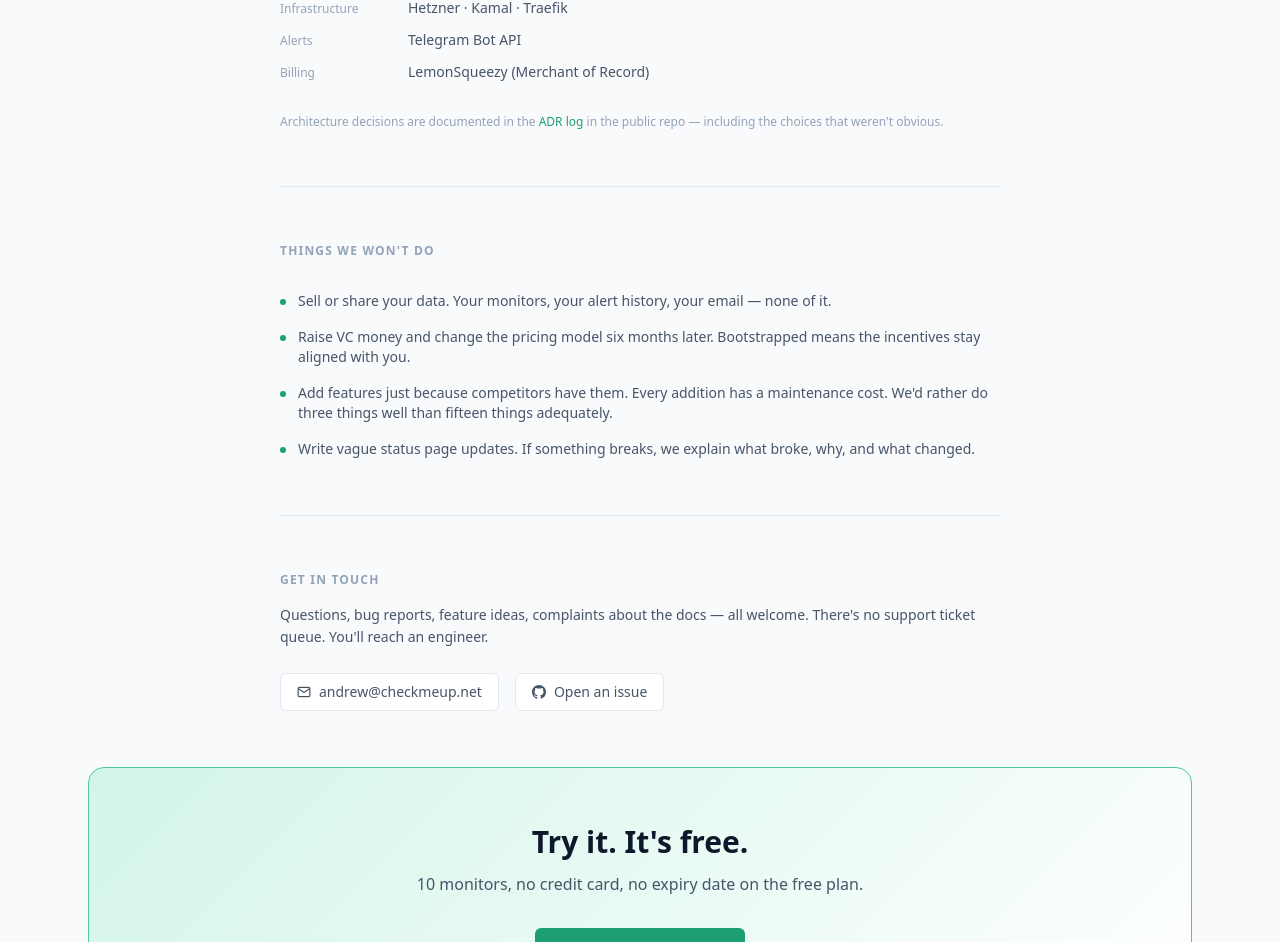
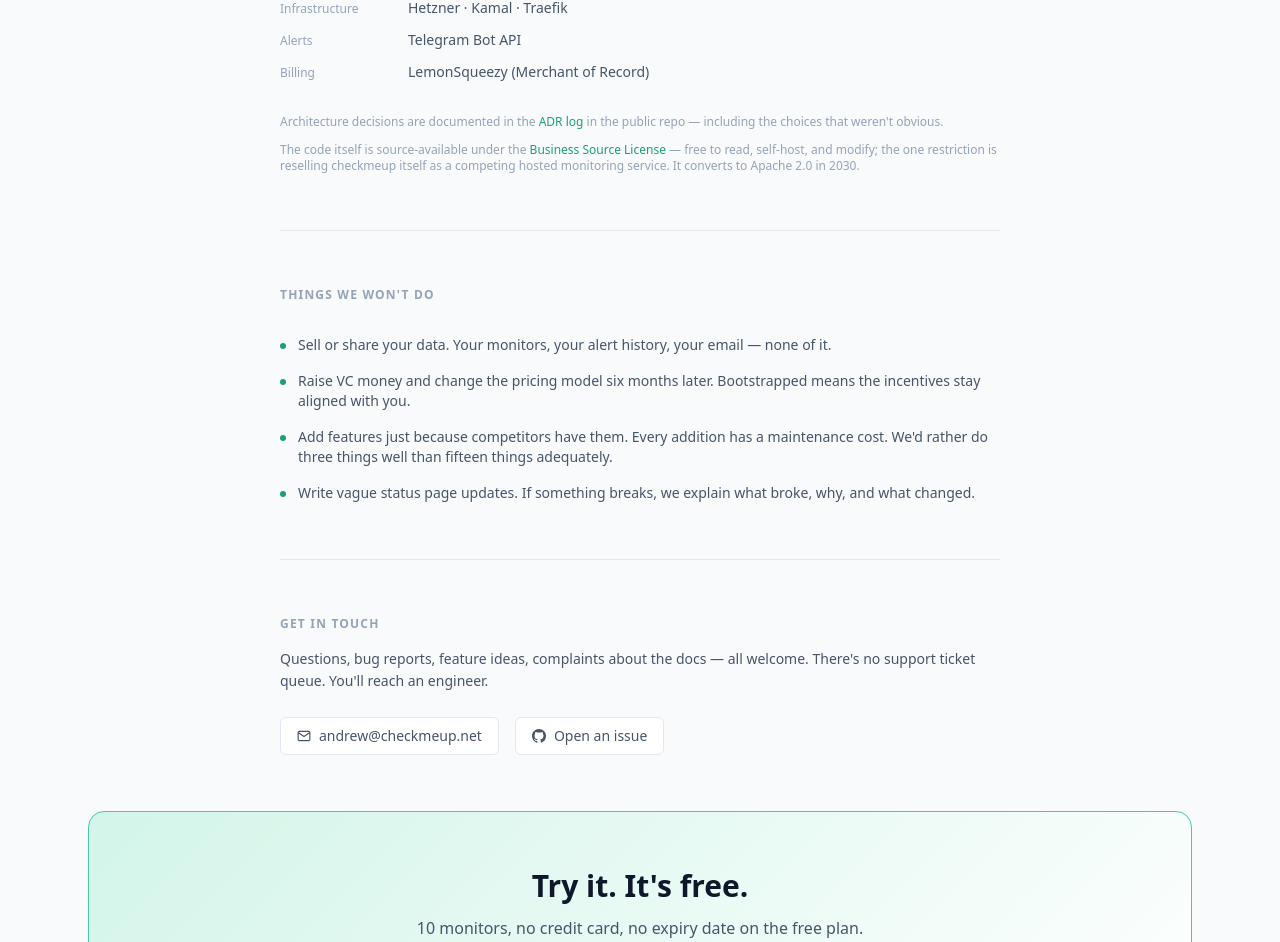
Before and after one commit to checkmeup/checkmeup, a Vue app in the folder apps/web/: page /about in a window 1280 px wide. Shown: the part 1817-2759 px from the top of the page. Built offline with nearby package versions, Linux system fonts and the light colour scheme; no server answers; what @tanstack/vue-query would draw is missing.

Commit message:
feat: add license note to AboutView and corresponding test case

```diff
--- a/apps/web/src/views/AboutView.vue
+++ b/apps/web/src/views/AboutView.vue
@@ -181,6 +181,11 @@ const values = [
         <a href="https://github.com/checkmeup/checkmeup/tree/main/docs/decisions" target="_blank" rel="noopener noreferrer" style="color: var(--color-green-500)" class="hover:underline">ADR log</a>
         in the public repo — including the choices that weren't obvious.
       </p>
+      <p class="text-xs mt-3" style="color: var(--text-muted)">
+        The code itself is source-available under the
+        <a href="https://github.com/checkmeup/checkmeup/blob/main/LICENSE.md" target="_blank" rel="noopener noreferrer" style="color: var(--color-green-500)" class="hover:underline">Business Source License</a>
+        — free to read, self-host, and modify; the one restriction is reselling checkmeup itself as a competing hosted monitoring service. It converts to Apache 2.0 in 2030.
+      </p>
     </section>
 
     <!-- Divider -->
```
Also changed, not shown: 1 other file (tests, documents, lock files or other folders).
